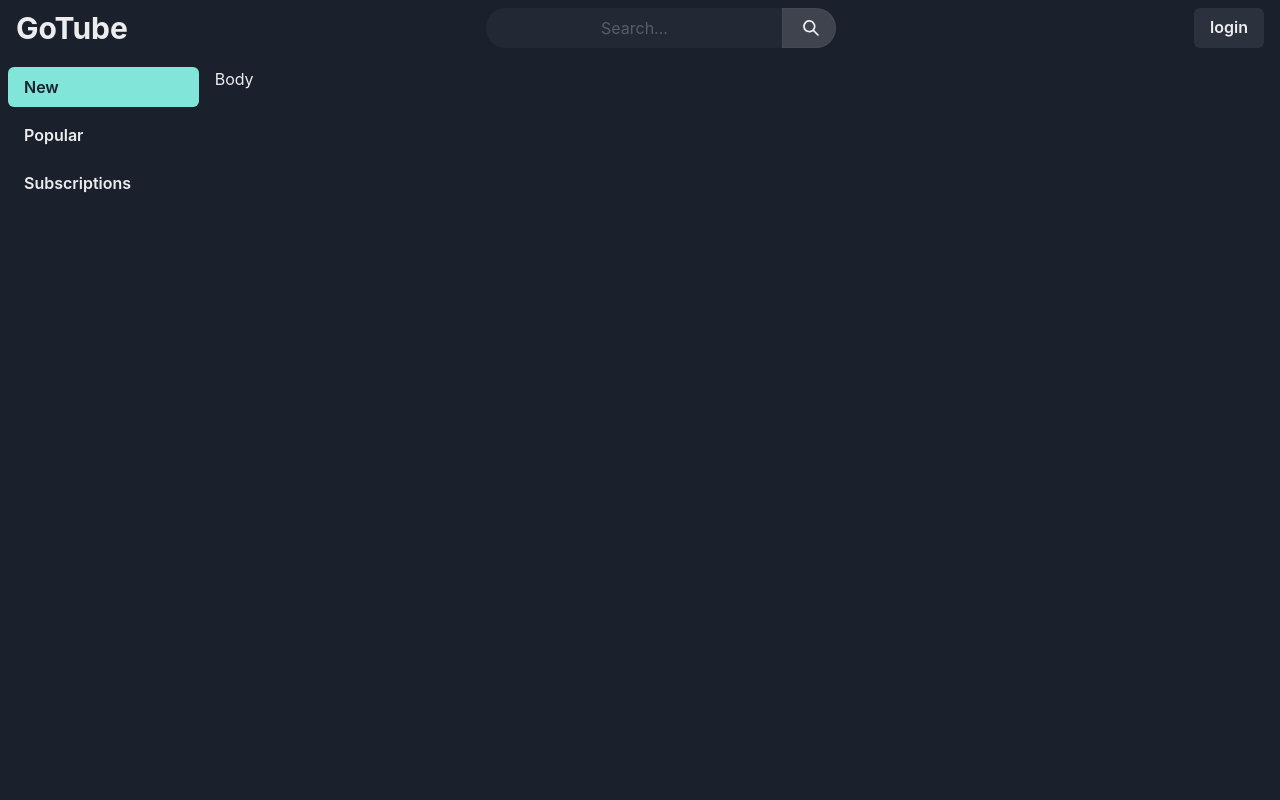
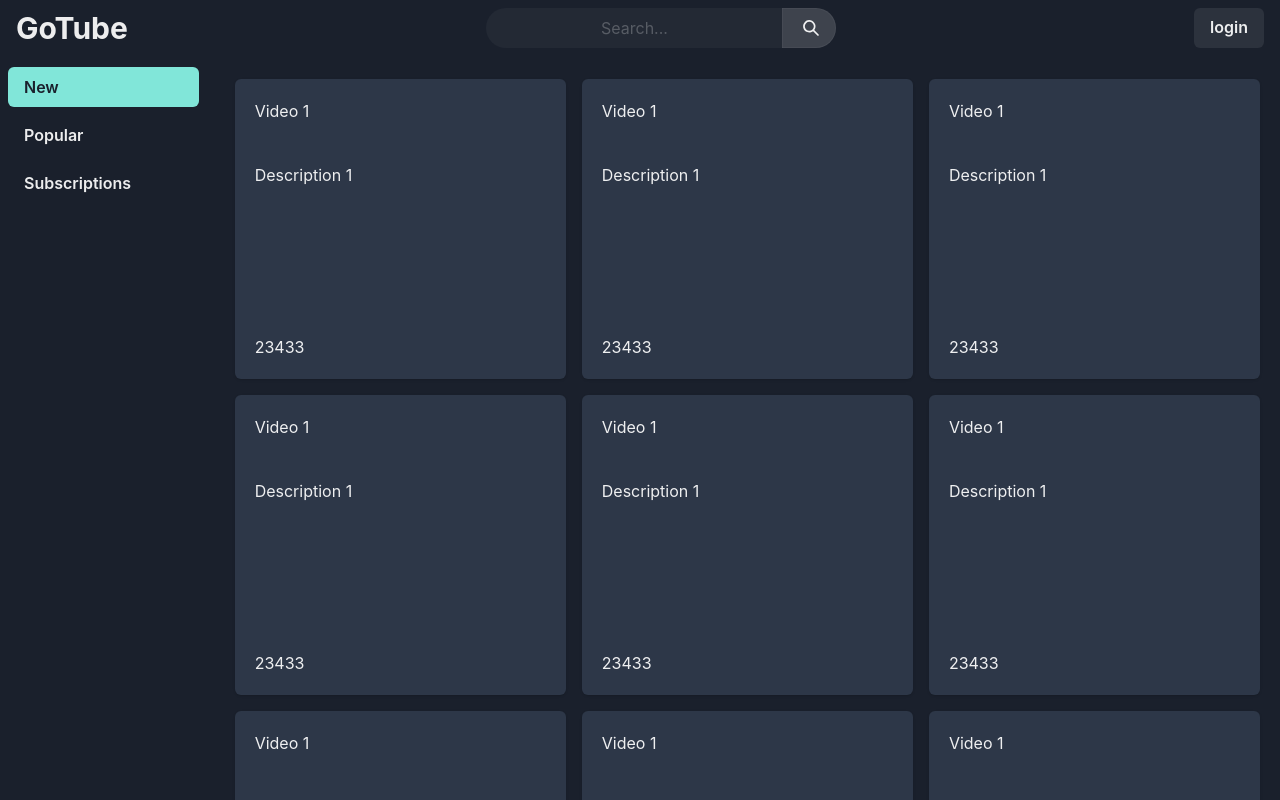
Before and after one commit to protomem/gotube, a Next.js app in the folder web/: page / in a window 1280 px wide. Built offline with nearby package versions, Linux system fonts and the light colour scheme.

Commit message:
feat(web): add video grid

```diff
--- a/web/src/components/layouts/main-layout.tsx
+++ b/web/src/components/layouts/main-layout.tsx
@@ -15,7 +15,7 @@ const MainLayout = ({ appbar, sidebar, children }: MainLayoutProps) => {
 
   return (
     <Grid
-      h="100dvh"
+      h="100vh"
       templateRows="repeat(12, 1fr)"
       templateColumns="repeat(12, 1fr)"
       gap={2}
--- /dev/null
+++ b/web/src/components/video-grid.tsx
@@ -0,0 +1,42 @@
+import React from "react";
+import { Video } from "@/domain/entities";
+
+import {
+  Card,
+  CardBody,
+  CardFooter,
+  CardHeader,
+  SimpleGrid,
+} from "@chakra-ui/react";
+
+type VideoGridItemProps = {
+  video: Video;
+};
+
+const VideoGridItem = ({ video }: VideoGridItemProps) => {
+  return (
+    <Card minW="300px" w="auto" maxW="500px" h="300px">
+      <CardHeader>{video.title}</CardHeader>
+
+      <CardBody>{video.description}</CardBody>
+
+      <CardFooter>{video.views}</CardFooter>
+    </Card>
+  );
+};
+
+type VideoGridProps = {
+  videos: Video[];
+};
+
+const VideoGrid = ({ videos }: VideoGridProps) => {
+  return (
+    <SimpleGrid w="100%" columns={3} spacing={4}>
+      {videos.map((video) => (
+        <VideoGridItem key={video.id} video={video} />
+      ))}
+    </SimpleGrid>
+  );
+};
+
+export default VideoGrid;
--- /dev/null
+++ b/web/src/domain/entities.ts
@@ -0,0 +1,23 @@
+interface BaseEnity {
+  id: string;
+  createdAt: Date;
+  updatedAt: Date;
+}
+
+export interface User extends BaseEnity {
+  nickname: string;
+  email: string;
+  isVerified: boolean;
+  avatarPath: string;
+  description: string;
+}
+
+export interface Video extends BaseEnity {
+  title: string;
+  description: string;
+  thumbnailPath: string;
+  videoPath: string;
+  user: UserEntity;
+  isPublic: boolean;
+  views: number;
+}
--- /dev/null
+++ b/web/src/domain/fixtures/users.ts
@@ -0,0 +1,14 @@
+import { User } from "../entities";
+
+export const users: User[] = [
+  {
+    id: "1",
+    createdAt: new Date(),
+    updatedAt: new Date(),
+    nickname: "roman",
+    email: "roman@ya.ru",
+    isVerified: false,
+    avatarPath: "",
+    description: "Description for roman",
+  },
+];
--- /dev/null
+++ b/web/src/domain/fixtures/videos.ts
@@ -0,0 +1,17 @@
+import { Video } from "../entities";
+import { users } from "./users";
+
+export const videos: Video[] = [
+  {
+    id: "1",
+    createdAt: new Date(),
+    updatedAt: new Date(),
+    title: "Video 1",
+    description: "Description 1",
+    thumbnailPath: "https://example.com/thumbnail1.jpg",
+    videoPath: "https://example.com/video1.mp4",
+    user: users[0],
+    isPublic: true,
+    views: 23433,
+  },
+];
--- /dev/null
+++ b/web/src/domain/video.service.ts
@@ -0,0 +1,11 @@
+import { videos } from "./fixtures/videos";
+
+export const videoService = {
+  getVideo(id: string) {
+    return videos[0];
+  },
+
+  getVideos() {
+    return videos;
+  },
+};
--- a/web/src/lib/utils.ts
+++ b/web/src/lib/utils.ts
@@ -1,3 +1,9 @@
 export function capitalize(str: string) {
   return str.charAt(0).toUpperCase() + str.slice(1);
 }
+
+export function repeat<T>(array: T[], size: number) {
+  let result: T[] = [];
+  for (let i = 0; i < size; i++) result.push(...array);
+  return result;
+}
--- a/web/src/pages/index.tsx
+++ b/web/src/pages/index.tsx
@@ -1,10 +1,14 @@
 import { useSearchParams } from "next/navigation";
+import { videoService } from "@/domain/video.service";
 
 import AppBar from "@/components/app-bar";
 import HomeNavMenu, { HomeNavMenuItemLabel } from "@/components/home-nav-menu";
 import MainLayout from "@/components/layouts/main-layout";
 import SideBar from "@/components/side-bar";
-import { Box } from "@chakra-ui/react";
+import VideoGrid from "@/components/video-grid";
+import { repeat } from "@/lib/utils";
+import { version } from "react";
+import { Box, Center } from "@chakra-ui/react";
 
 export default function Home() {
   const searchParams = useSearchParams();
@@ -25,6 +29,8 @@ export default function Home() {
     }
   }
 
+  const videos = videoService.getVideos();
+
   return (
     <MainLayout
       appbar={<AppBar />}
@@ -36,7 +42,9 @@ export default function Home() {
         />
       }
     >
-      <Box>{"Body"}</Box>
+      <Box w="auto" height="full" px={5} py={3} sx={{ overflowY: "auto" }}>
+        <VideoGrid videos={repeat(videos, 14)} />
+      </Box>
     </MainLayout>
   );
 }
```
Also changed, not shown: web/src/domain/user.service.ts (added, +7 -0 lines).
